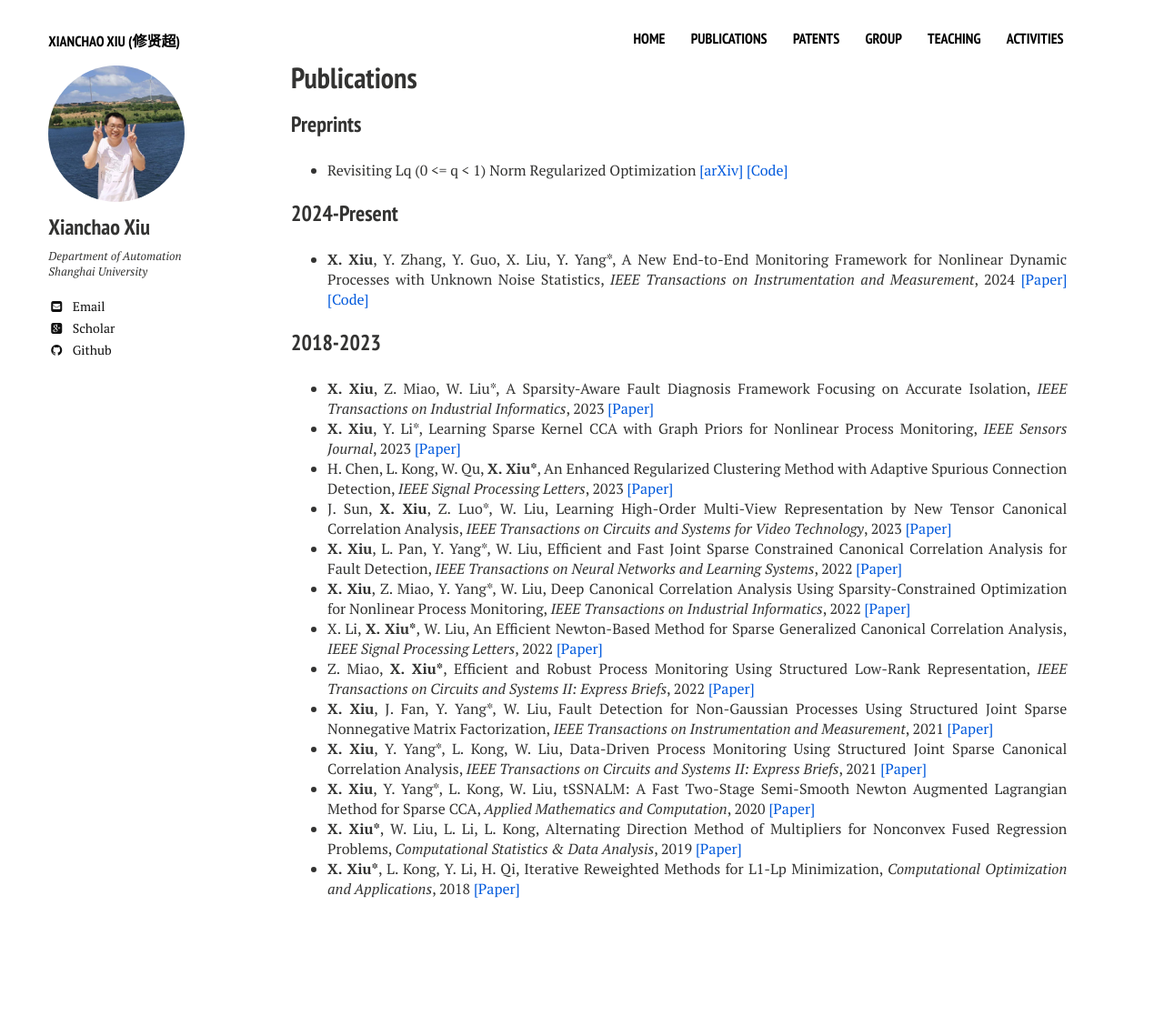
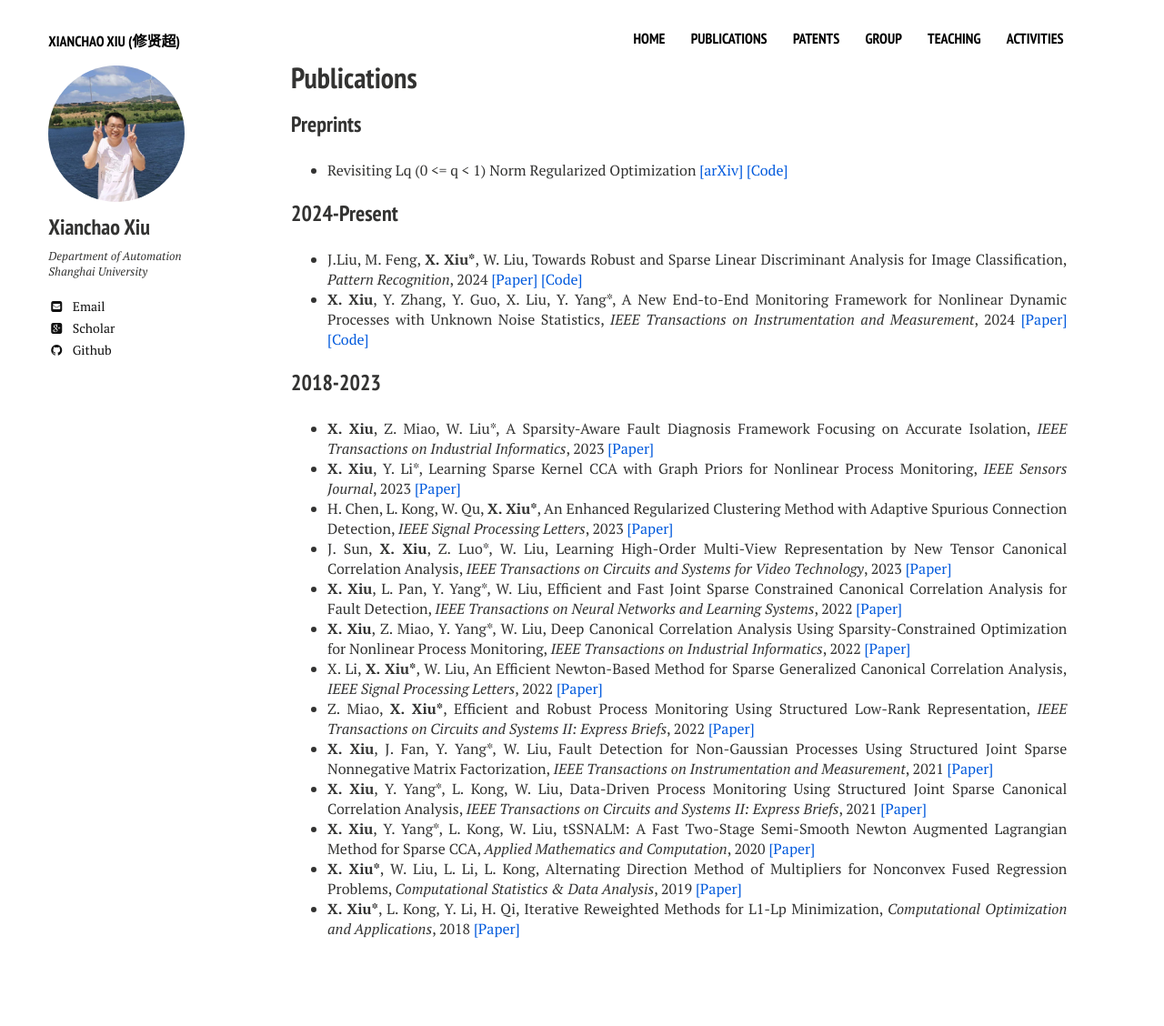
Before and after one commit to xianchaoxiu/xianchaoxiu.github.io, a Jekyll site: the page built from publications/index.md, in a window 1280 px wide. Shown: the whole page at 91% size. Built offline with Jekyll 4.4.1, drawn with Linux system fonts in a browser that asks for light colours; nearby versions of some CDN libraries; before the commit the page ends 1084 px from its top, so only the background shows below that.

Commit message:
Update index.md

```diff
--- a/publications/index.md
+++ b/publications/index.md
@@ -11,6 +11,7 @@ share: false
 * Revisiting Lq (0 <= q < 1) Norm Regularized Optimization <a href="https://arxiv.org/abs/2306.14394" class="textlink" target="_blank">[arXiv]</a> <a href="https://github.com/ShenglongZhou/PSNP" class="textlink" target="_blank">[Code]</a> <br>
 
 ### 2024-Present
+* J.Liu, M. Feng, <b>X. Xiu*</b>, W. Liu, Towards Robust and Sparse Linear Discriminant Analysis for Image Classification, <i>Pattern Recognition</i>, 2024 <a href="https://ieeexplore.ieee.org/document/10464356" class="textlink" target="_blank">[Paper]</a> <a href="https://github.com/xianchaoxiu/2024-TIM" class="textlink" target="_blank">[Code]</a> <br>
 * <b>X. Xiu</b>, Y. Zhang, Y. Guo, X. Liu, Y. Yang*, A New End-to-End Monitoring Framework for Nonlinear Dynamic Processes with Unknown Noise Statistics, <i>IEEE Transactions on Instrumentation and Measurement</i>, 2024 <a href="https://ieeexplore.ieee.org/document/10464356" class="textlink" target="_blank">[Paper]</a> <a href="https://github.com/xianchaoxiu/2024-TIM" class="textlink" target="_blank">[Code]</a> <br>
 
 ### 2018-2023
```
